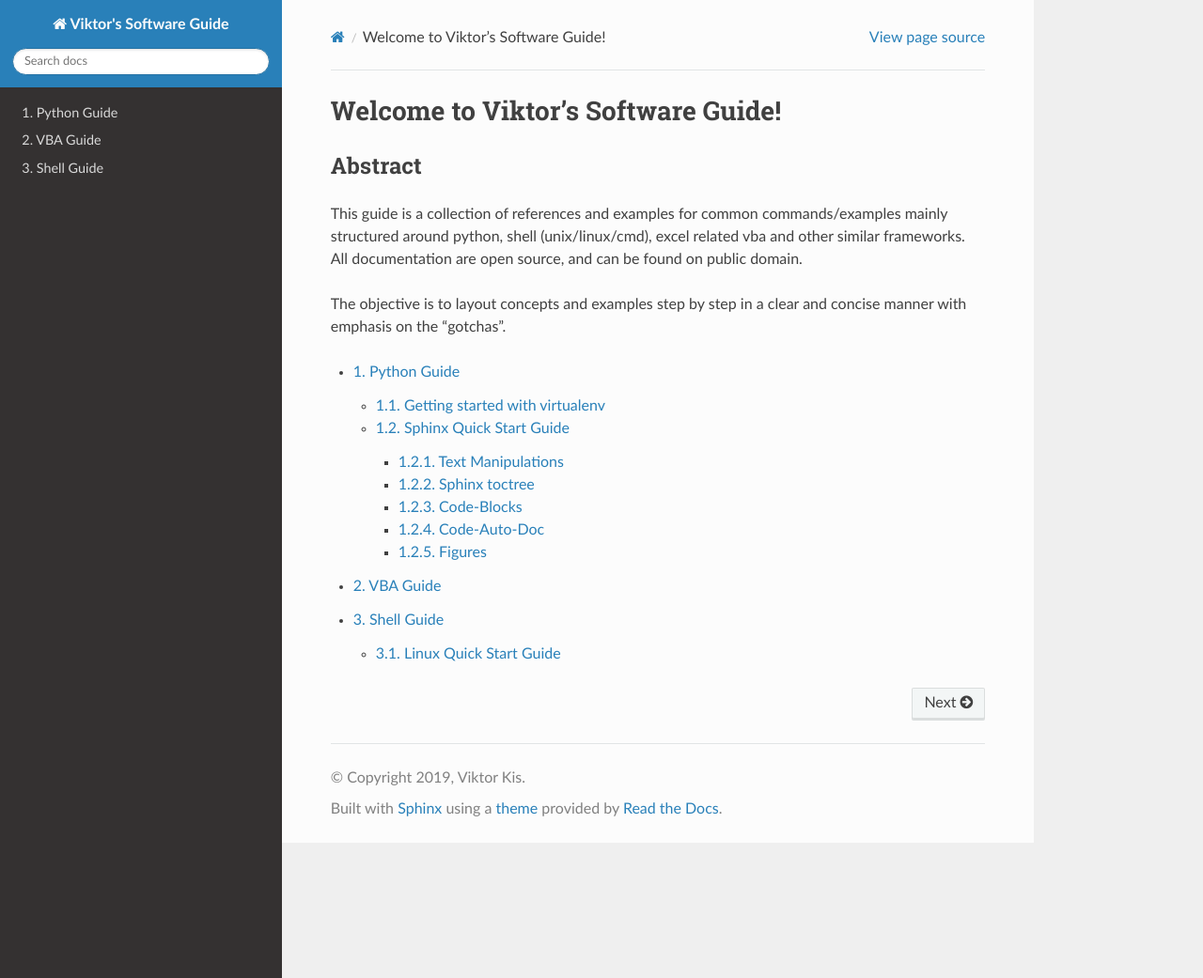
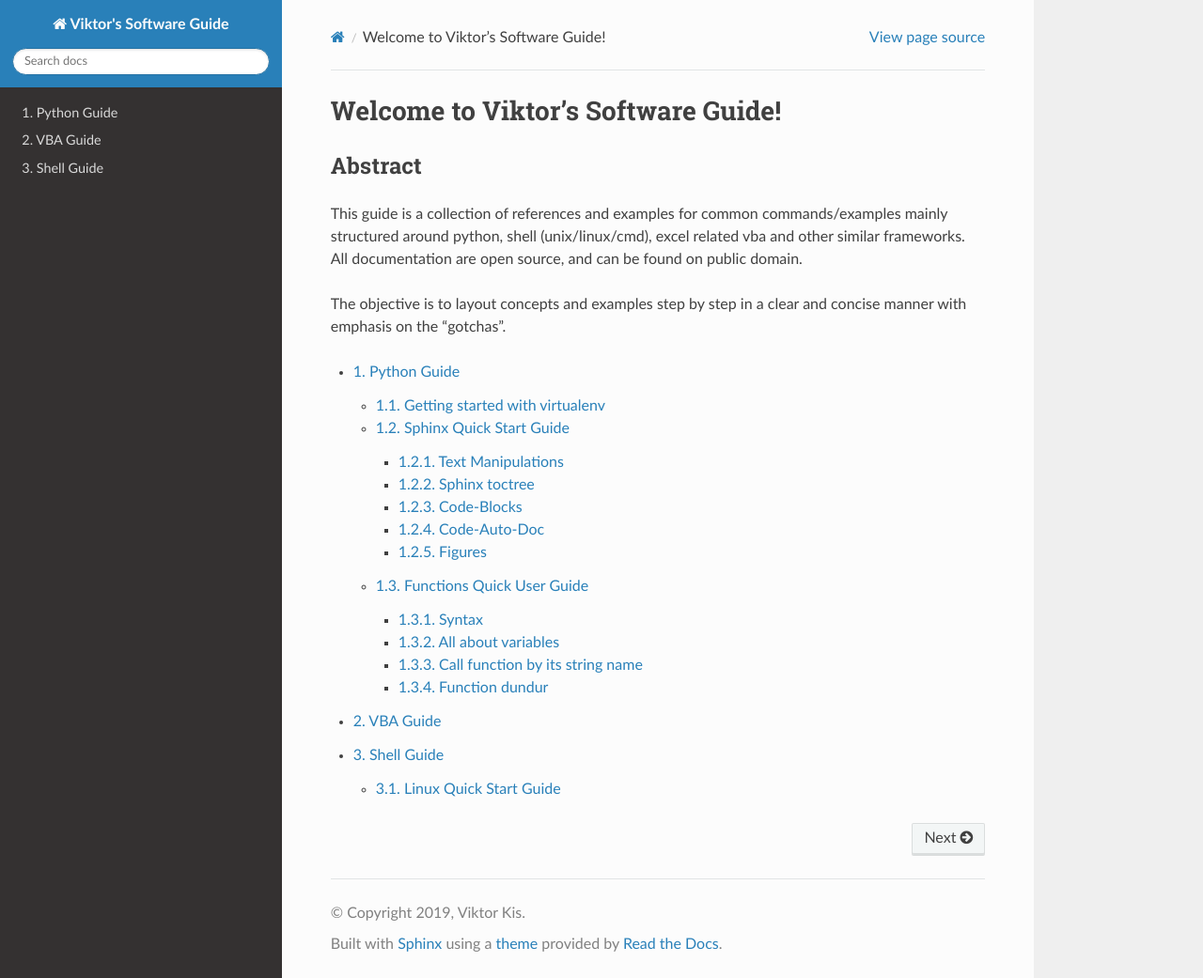
Before and after one commit to PydPiper/viks_SoftwareGuide, a Sphinx documentation site: the page built from source/index.rst, in a window 1280 px wide and 1041 px high. Shown: the whole window at 94% size. Built offline with Sphinx 7.4.7 and the Read the Docs theme 2.0.0, drawn with Linux system fonts in a browser that asks for light colours; some of the changed lines change nothing that is shown.

Commit message:
added python functions guide

```diff
--- /dev/null
+++ b/source/python/functions.rst
@@ -0,0 +1,119 @@
+Functions Quick User Guide
+==========================
+
+Syntax
+------
+
+.. code-block:: python
+    :linenos:
+
+    # bare minimum
+    def foo(arg1, arg2):
+        return arg1 + int(arg2)
+
+    # python version 3.5+ added type-hints that improves your editors inline error handling, testing, linters, etc.
+    # to be explicit: everything on line 7 is type-hints. Lines 8-14 is your docstring (for when you call help(foo), or autodoc)
+    def foo(arg1: int, arg2: str="0") -> int:
+        """
+        Simple add function
+
+        :param (int) arg1: positional argument one
+        :param (str) arg2: positional argument two
+        :return (int): addition of arg1 + arg2
+        """
+
+        return arg1 + int(arg2)
+
+    # lamba function (no-name function, or inline function definition)
+    lambda arg1, arg2: arg1 + int(arg2)
+
+All about variables
+-------------------
+- mandatory vs optional arguments
+
+    - see line 7 from syntax example
+    - arg1 is mandatory because it has no predefined value
+    - arg2 is optional because it has a predefined value of "0", therefore when foo can be called
+      ``foo(1)`` or ``foo(1,"0")`` both returning the same value
+
+- positional vs. keyword arguments
+
+    - data must be entered in a positional order, unless it's fed with keyword arguments (see example below)
+
+.. code-block:: python
+    :linenos:
+
+    # from the syntax example above with foo():
+
+    # call a function with positionals
+    foo(1,"2")
+    >>> 3
+
+    # call a function by unpacking positionals
+    mylist = [1, "2"]
+    foo(*mylist)
+    >>> 3
+
+    # call a function by keywords
+    foo(arg2="2", arg1=1)
+    >>> 3
+
+    # call a function by unpacking keywords
+    mydict = {"arg2":"2, "arg1": 1}
+    foo(**mydict)
+    >>> 3
+
+Call function by its string name
+--------------------------------
+- Call a function by string when it is imported with ``getattr()``
+
+.. code-block:: python
+    :linenos:
+
+    import file1
+
+    # in this case: getattr(module, a function is a property of a module)(arguments for function)
+    getattr(file1 , "foo")(1,"2")
+    >>> 3
+
+- Call a function by string in the same file with ``globals()`` ``locals()``
+
+.. code-block:: python
+    :linenos:
+
+    # suppose we have a simple add function:
+    def func(a,b):
+        return a + b
+
+    # locals and globals will return the same here
+    locals()["func"](1,2)
+    >>> 3
+    globals()["func"](1,2)
+    >>> 3
+
+    # the difference between locals and globals comes in when a property is nested
+    def nest():
+        def func(a,b):
+            return a - b
+        # locals will look in the current layer (ie. within nest())
+        print("from local: ", locals()["func"](1,2))
+        # globals will look at the module layer
+        print("from global: ", globals()["func"](1,2))
+
+    nest()
+    >>> from local: -1
+    >>> from global: 3
+
+Function dundur
+---------------
+
+.. code-block:: python
+    :linenos:
+
+    # string name of a function
+    foo.__name__
+    >>> 'foo'
+
+    # list of arguments of a function
+    foo.__code__.co_varnames
+    >>> ('arg1', 'arg2')
--- a/source/python/index.rst
+++ b/source/python/index.rst
@@ -7,3 +7,4 @@ Python Guide
 
     virtualenv
     sphinx
+    functions
```
